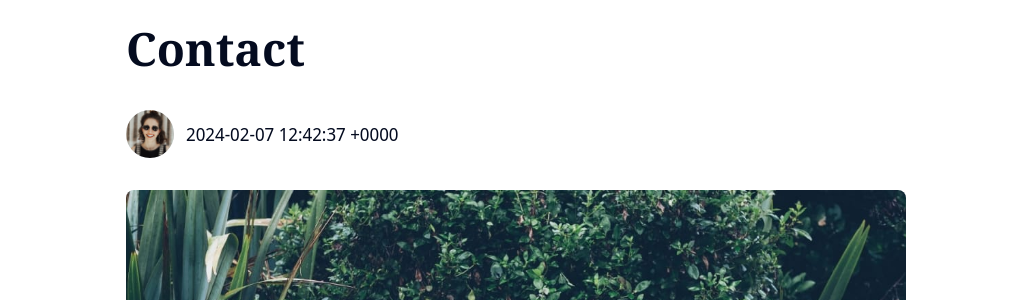
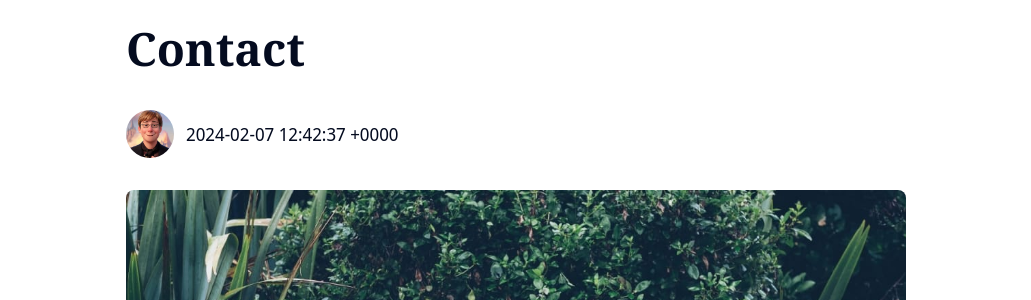
Before and after one commit to hahabattery/hahabattery.github.io, a Jekyll site: the page built from _pages/contact.html, in a window 1280 px wide. Shown: the part 158-458 px from the top of the page, without its empty margins (124-1155 px from the left). Built offline with Jekyll 4.4.1, drawn with Linux system fonts in a browser that asks for light colours; nearby versions of some CDN libraries.

Commit message:
updated default author setting

```diff
--- a/_data/settings.yml
+++ b/_data/settings.yml
@@ -44,9 +44,9 @@
 #-------------------------------
 # Author Global Settings
 author:
-  author__name: Alena Curtis
+  author__name: wonchang
   author__bio: I’m a published content creator, brand copywriter, photographer, and social media content creator and manager. I help brands connect with their customers by developing engaging content that entertains, educates, and offers value to their audience.
-  author__avatar: /images/01-1.jpg
+  author__avatar: /images/author/profile-by-ai-240203.png
 
 
 #-------------------------------
```
Also changed, not shown: _pages/about.md (+1 -1 lines).
